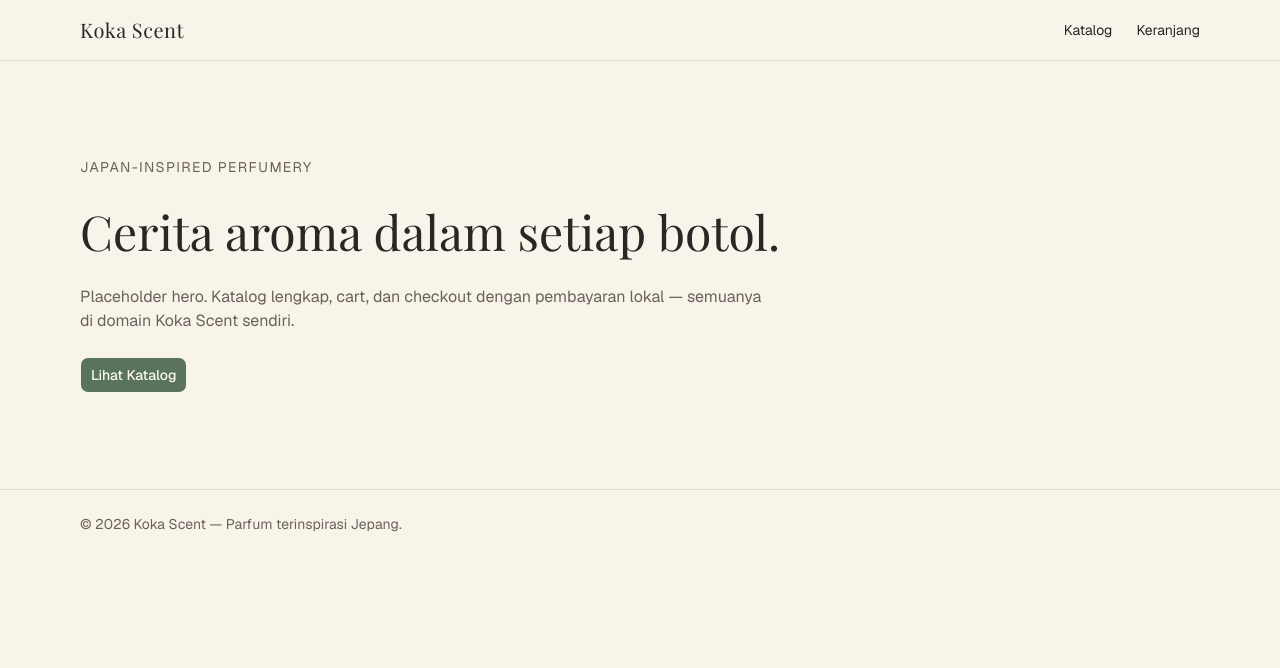
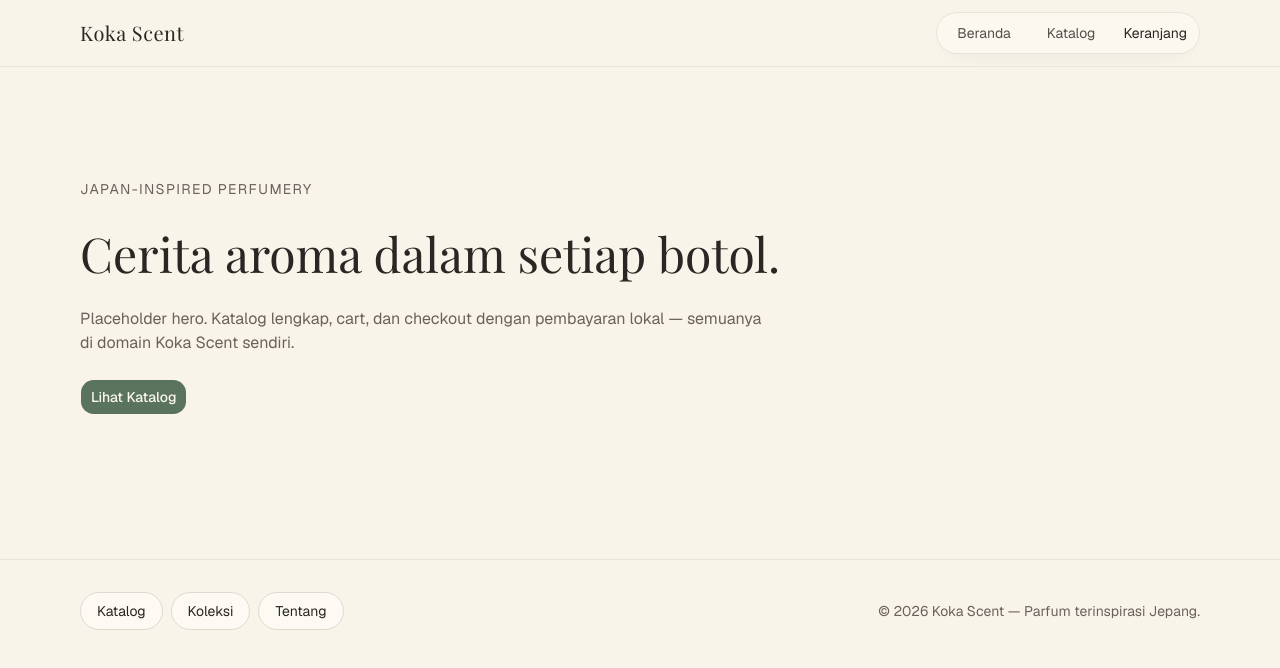
Before and after one commit to Blawness/koka-scent, a Next.js app: page / in a window 1280 px wide. Shown: the top 668 px of the page. Built offline with nearby package versions, Linux system fonts and the light colour scheme; a web font is replaced by a local one.

Commit message:
feat(storefront): editorial-warm foundations — tokens, utilities, shell

```diff
--- a/app/(storefront)/layout.tsx
+++ b/app/(storefront)/layout.tsx
@@ -2,8 +2,8 @@ import Link from "next/link";
 import { CartNavLink } from "@/components/storefront/cart-nav-link";
 
 /**
- * Storefront shell (public). Placeholder header/footer — final design pending
- * client visual reference (PRD Section 11).
+ * Storefront shell (public) — Editorial Warm v2. Pill nav header + pill footer
+ * bar over a full-width cream canvas (no outer frame). Logic unchanged.
  */
 export default function StorefrontLayout({
   children,
@@ -11,31 +11,64 @@ export default function StorefrontLayout({
   children: React.ReactNode;
 }) {
   return (
-    <div className="flex min-h-full flex-col">
-      <header className="border-b border-border">
-        <div className="mx-auto flex max-w-6xl items-center justify-between px-4 py-4">
+    <div className="flex min-h-full flex-col bg-background">
+      <header className="sticky top-0 z-40 border-b border-border/60 bg-background/80 backdrop-blur">
+        <div className="mx-auto flex max-w-6xl items-center justify-between px-4 py-3">
           <Link
             href="/"
             className="font-heading text-xl tracking-wide text-foreground"
           >
             Koka Scent
           </Link>
-          <nav className="flex items-center gap-6 text-sm">
-            <Link href="/products" className="hover:text-primary">
+          <nav className="flex items-center gap-1 rounded-full border border-border/70 bg-card/60 p-1 text-sm shadow-soft">
+            <Link
+              href="/"
+              className="rounded-full px-4 py-1.5 text-foreground/80 transition-colors hover:bg-secondary hover:text-foreground"
+            >
+              Beranda
+            </Link>
+            <Link
+              href="/products"
+              className="rounded-full px-4 py-1.5 text-foreground/80 transition-colors hover:bg-secondary hover:text-foreground"
+            >
               Katalog
             </Link>
-            <CartNavLink />
+            <div className="rounded-full px-2">
+              <CartNavLink />
+            </div>
           </nav>
         </div>
       </header>
 
-      <main className="mx-auto w-full max-w-6xl flex-1 px-4 py-8">
+      <main className="mx-auto w-full max-w-6xl flex-1 px-4 py-8 sm:py-12">
         {children}
       </main>
 
-      <footer className="border-t border-border">
-        <div className="mx-auto max-w-6xl px-4 py-6 text-sm text-muted-foreground">
-          © {new Date().getFullYear()} Koka Scent — Parfum terinspirasi Jepang.
+      <footer className="mt-8 border-t border-border/60">
+        <div className="mx-auto flex max-w-6xl flex-col gap-4 px-4 py-8 sm:flex-row sm:items-center sm:justify-between">
+          <div className="flex flex-wrap gap-2">
+            <Link
+              href="/products"
+              className="rounded-full border border-border bg-card px-4 py-2 text-sm text-foreground transition-colors hover:bg-secondary"
+            >
+              Katalog
+            </Link>
+            <Link
+              href="/products"
+              className="rounded-full border border-border bg-card px-4 py-2 text-sm text-foreground transition-colors hover:bg-secondary"
+            >
+              Koleksi
+            </Link>
+            <Link
+              href="/"
+              className="rounded-full border border-border bg-card px-4 py-2 text-sm text-foreground transition-colors hover:bg-secondary"
+            >
+              Tentang
+            </Link>
+          </div>
+          <p className="text-sm text-muted-foreground">
+            © {new Date().getFullYear()} Koka Scent — Parfum terinspirasi Jepang.
+          </p>
         </div>
       </footer>
     </div>
--- a/app/globals.css
+++ b/app/globals.css
@@ -91,7 +91,7 @@
   --chart-3: oklch(0.72 0.04 100);
   --chart-4: oklch(0.6 0.02 66);
   --chart-5: oklch(0.4 0.015 62);
-  --radius: 0.5rem;
+  --radius: 0.85rem;
   --sidebar: oklch(0.95 0.014 84);
   --sidebar-foreground: oklch(0.27 0.008 62);
   --sidebar-primary: oklch(0.53 0.045 148);
@@ -153,3 +153,26 @@
     @apply font-sans;
   }
 }
+
+/* Editorial Warm — v2 utilities */
+@utility shadow-soft {
+  box-shadow: 0 24px 48px -24px oklch(0.27 0.008 62 / 0.28),
+    0 8px 24px -16px oklch(0.27 0.008 62 / 0.18);
+}
+
+/* Editorial image "plinth": rounded frame on a soft warm gradient backdrop */
+@utility plinth {
+  background-image: radial-gradient(
+    120% 100% at 50% 0%,
+    var(--secondary) 0%,
+    var(--muted) 100%
+  );
+}
+
+/* Oversized serif display numeral used as a graphic element */
+@utility display-number {
+  font-family: var(--font-heading);
+  font-weight: 500;
+  line-height: 0.8;
+  letter-spacing: -0.02em;
+}
--- /dev/null
+++ b/components/storefront/section-heading.tsx
@@ -0,0 +1,37 @@
+import { cn } from "@/lib/utils";
+
+/**
+ * Editorial section heading — oversized Playfair display numeral beside a serif
+ * title, with an optional uppercase eyebrow. Shared across storefront screens.
+ */
+export function SectionHeading({
+  index,
+  eyebrow,
+  title,
+  className,
+}: {
+  index?: string;
+  eyebrow?: string;
+  title: string;
+  className?: string;
+}) {
+  return (
+    <div className={cn("flex items-end gap-4", className)}>
+      {index && (
+        <span className="display-number text-5xl text-terracotta sm:text-6xl">
+          {index}
+        </span>
+      )}
+      <div className="space-y-1">
+        {eyebrow && (
+          <span className="text-xs font-medium tracking-[0.2em] text-muted-foreground uppercase">
+            {eyebrow}
+          </span>
+        )}
+        <h2 className="font-heading text-2xl leading-tight text-foreground sm:text-3xl">
+          {title}
+        </h2>
+      </div>
+    </div>
+  );
+}
```
